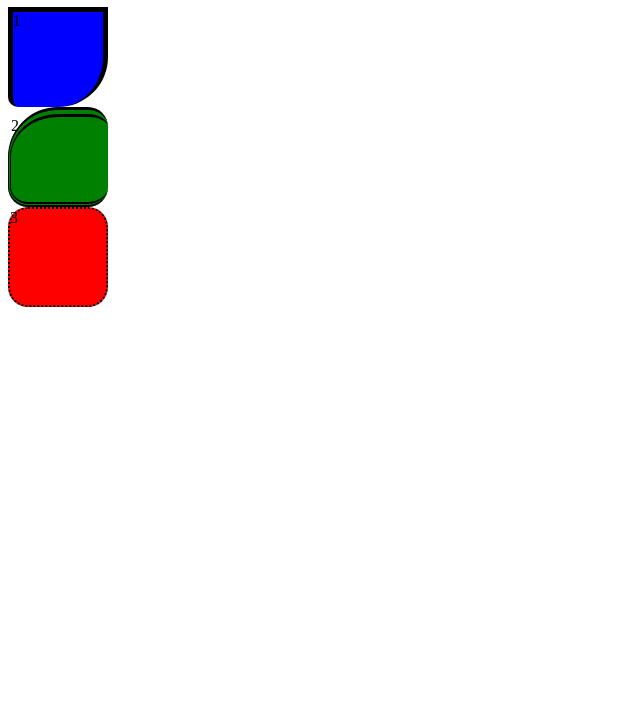
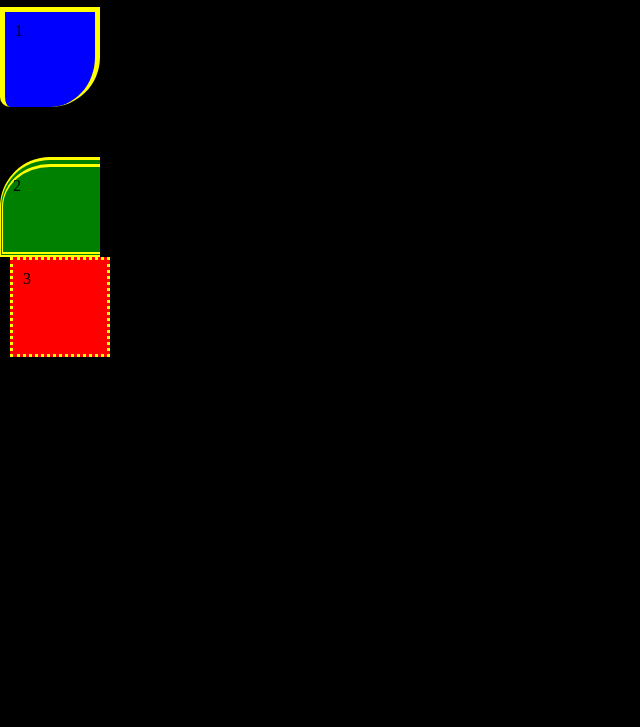
Before and after one commit to CarlosDevBr/Css, a plain HTML site: page index2.html in a window 1280 px wide. Shown: the part 73-800 px from the top of the page, without its empty margins (0-640 px from the left). Drawn offline with Linux system fonts and the light colour scheme.

Commit message:
8.H: Margin

```diff
--- a/style2.css
+++ b/style2.css
@@ -1,9 +1,15 @@
+body{
+    background-color: black;
+    margin: 0;
+}
+
 .box{
     box-sizing: border-box;
     width: 100px;
     height: 100px;
-    border: 2px solid #000;
-    border-radius: 20px;
+    border: 3px solid yellow;
+    padding: 10px;
+    margin: 0px;
 }
 
 .azul{
@@ -12,6 +18,7 @@
     border-bottom-width: 0px;
     border-bottom-style: dashed;
     border-radius: 0 0 50px 10px;
+    margin-bottom: 50px;
 }
 
 .verde{
@@ -19,9 +26,12 @@
     border-width: 10px 0 5px 3px;
     border-style: double;
     border-top-left-radius: 50px;
+    margin-left: 0px;
 }
 
 .vermelho{
     background-color: red;
     border-style: dotted;
+    margin-top: 0px;
+    margin-left: 10px;
 }
```
